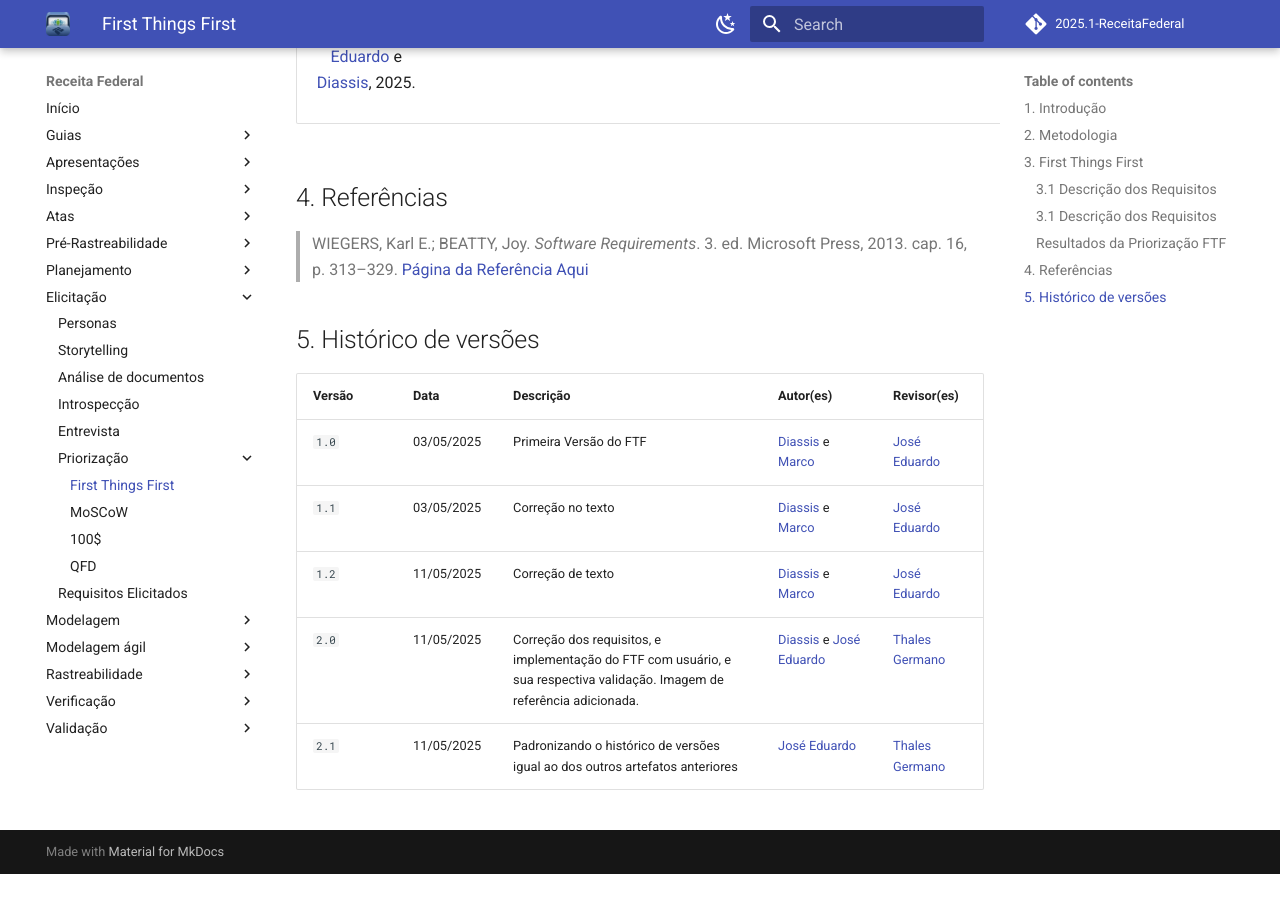
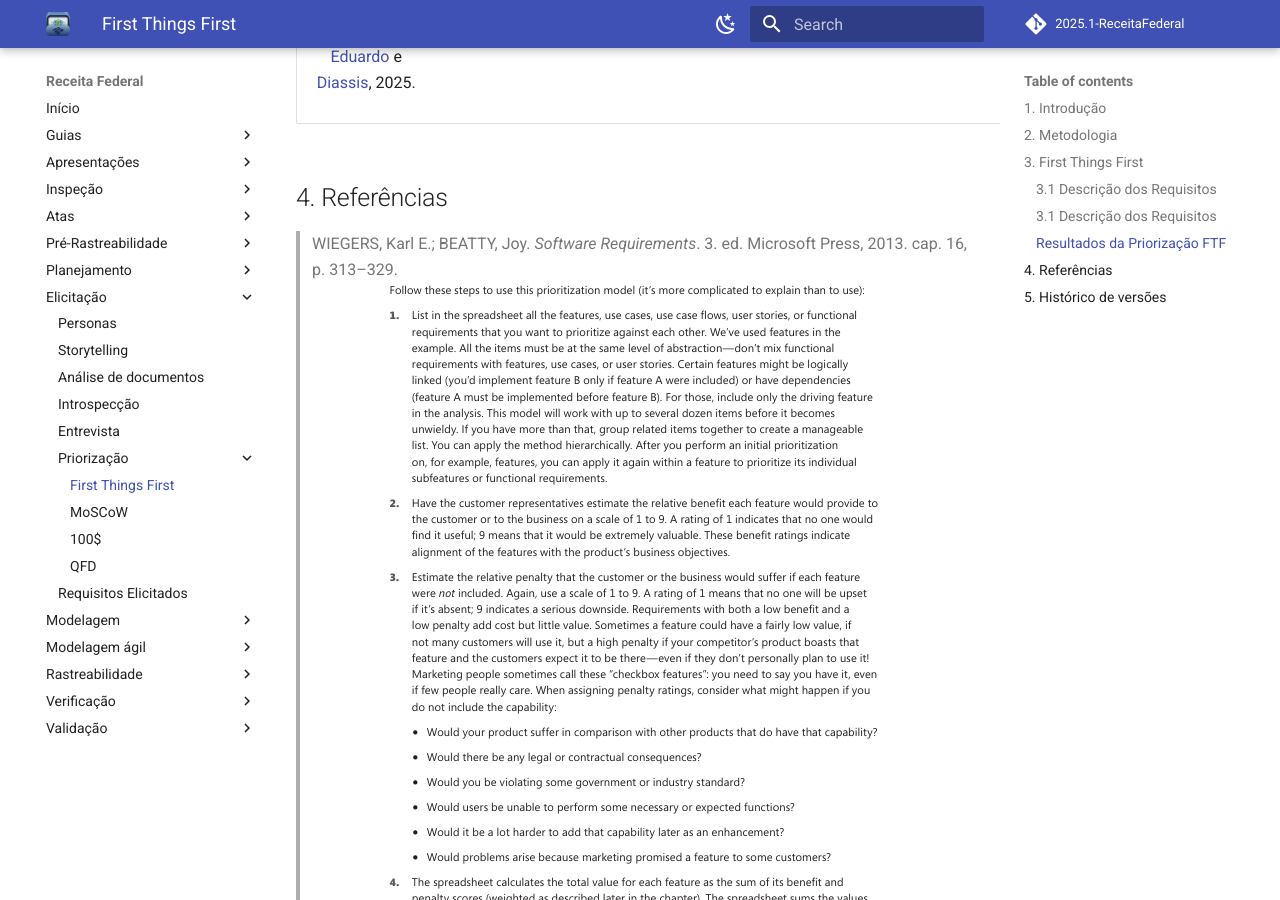
Before and after one commit to Requisitos-de-Software/2025.1-Meu-INSS, an MkDocs documentation site: the page built from docs/elicitacao/priorizacao/ftf.md, in a window 1280 px wide and 900 px high, scrolled down 11446 px. Built offline with MkDocs 1.6.1 and Material for MkDocs 9.7.7, drawn with Linux system fonts in a browser that asks for light colours; comment, search, counter and statistics services are not loaded; before the commit the page ends 12320 px from its top, so only the background shows below that.

Commit message:
deixando a imagem vísivel

```diff
--- a/docs/elicitacao/priorizacao/ftf.md
+++ b/docs/elicitacao/priorizacao/ftf.md
@@ -171,7 +171,7 @@ Tabela 2 - Resultados da Priorização utilizando First Things First (FTF)
 ## 4. Referências
 
 > WIEGERS, Karl E.; BEATTY, Joy. *Software Requirements*. 3. ed. Microsoft Press, 2013. cap. 16, p. 313–329.
-[Página da Referência Aqui](../../assets/referencia-imagens/referencia-ftf01.png)
+![Página da Referência Aqui](../../assets/referencia-imagens/referencia-ftf01.png)
 
 ## 5. Histórico de versões
 
```
